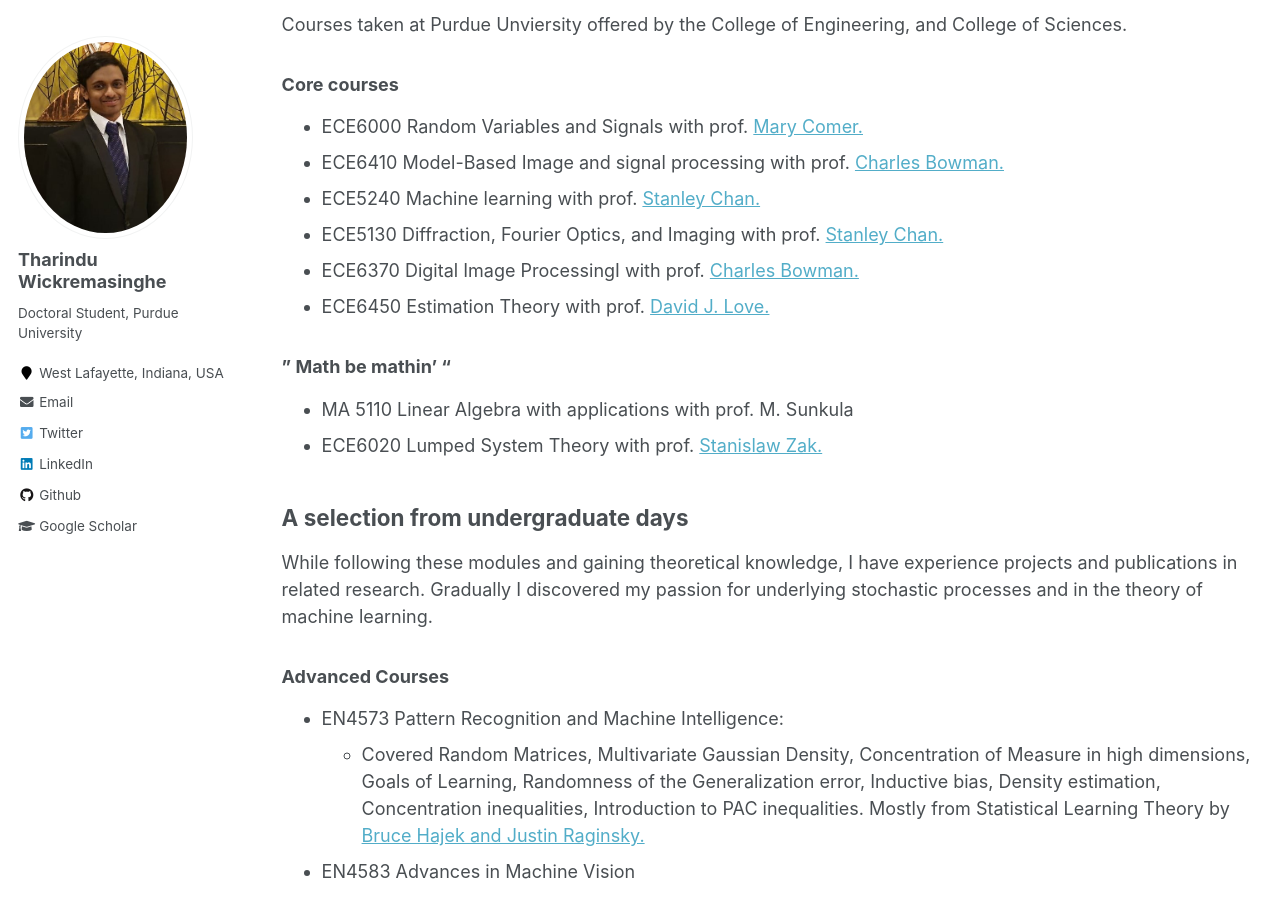
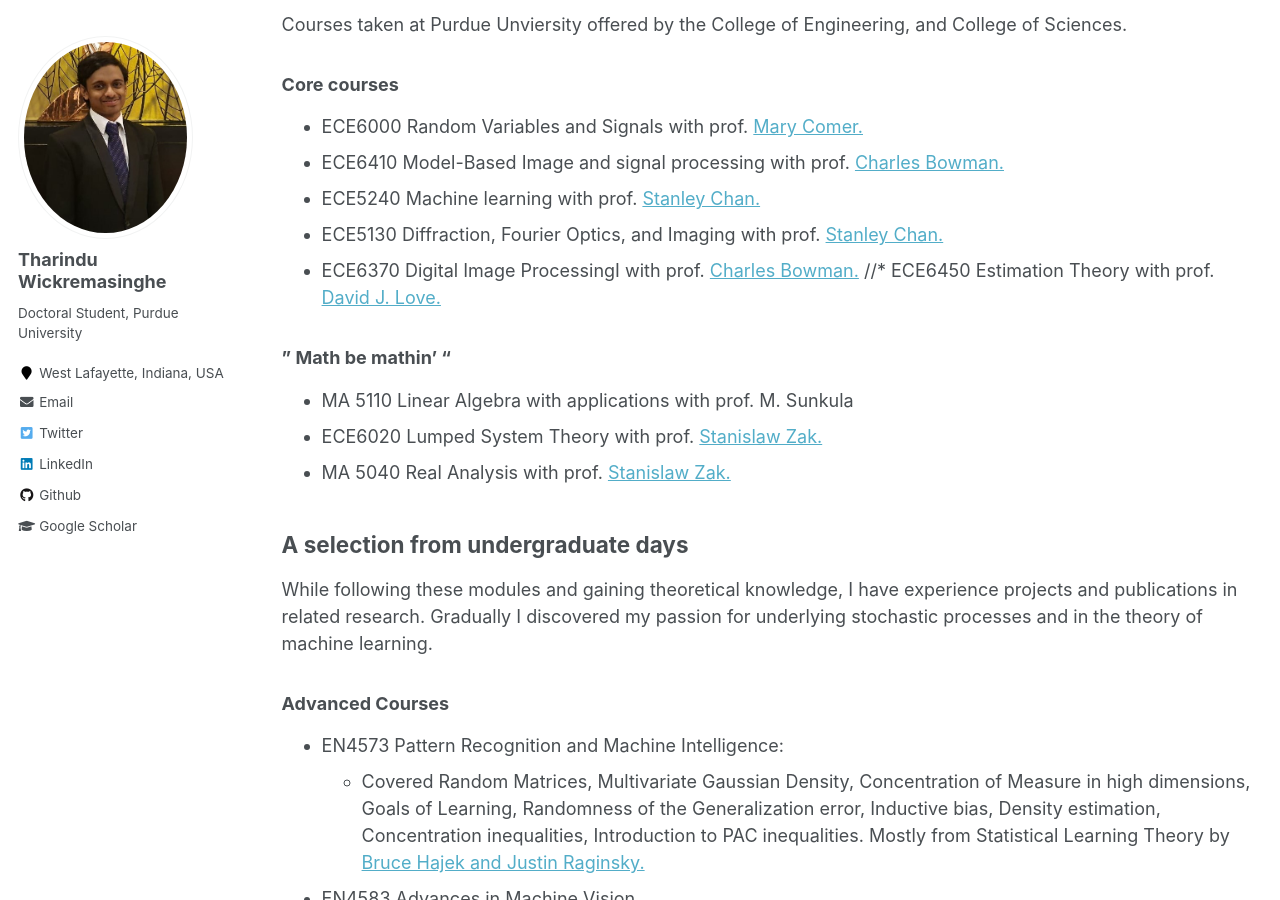
Before and after one commit to Tharindu-Nirmal/Tharindu-Nirmal.github.io, a Jekyll site: the page built from _pages/teaching.md, in a window 1280 px wide and 900 px high, scrolled down 1045 px. Built offline with Jekyll 4.4.1, drawn with Linux system fonts in a browser that asks for light colours.

Commit message:
[update] before summer 2026

```diff
--- a/_pages/teaching.md
+++ b/_pages/teaching.md
@@ -39,11 +39,12 @@ Courses taken at Purdue Unviersity offered by the College of Engineering, and Co
 * ECE5240 Machine learning with prof. <a href="https://engineering.purdue.edu/ChanGroup/ECE50024/index.html"> Stanley Chan.</a>
 * ECE5130 Diffraction, Fourier Optics, and Imaging with prof. <a href="https://engineering.purdue.edu/ChanGroup/ECE513.html"> Stanley Chan.</a>
 * ECE6370 Digital Image ProcessingI with prof. <a href="https://engineering.purdue.edu/~bouman/"> Charles Bowman.</a>
-* ECE6450 Estimation Theory with prof. <a href="https://engineering.purdue.edu/~djlove/"> David J. Love.</a>
+//* ECE6450 Estimation Theory with prof. <a href="https://engineering.purdue.edu/~djlove/"> David J. Love.</a>
 
 ### " Math be mathin' "
 * MA 5110 Linear Algebra with applications with prof. M. Sunkula
 * ECE6020 Lumped System Theory with prof. <a href="https://engineering.purdue.edu/ECE/People/ptProfile?resource_id=3272"> Stanislaw Zak.</a>
+* MA 5040 Real Analysis with prof. <a href="https://sites.google.com/view/ajaychandra/home"> Stanislaw Zak.</a>
 
 ## A selection from undergraduate days
 While following these modules and gaining theoretical knowledge, I have experience projects and publications in related research. Gradually I discovered my passion for underlying stochastic processes and in the theory of machine learning.
```
Also changed, not shown: _pages/about.md (+1 -1 lines), 1 other file.
